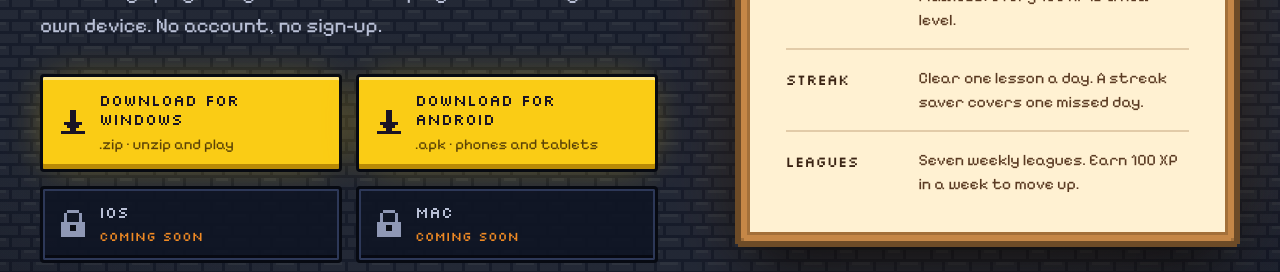
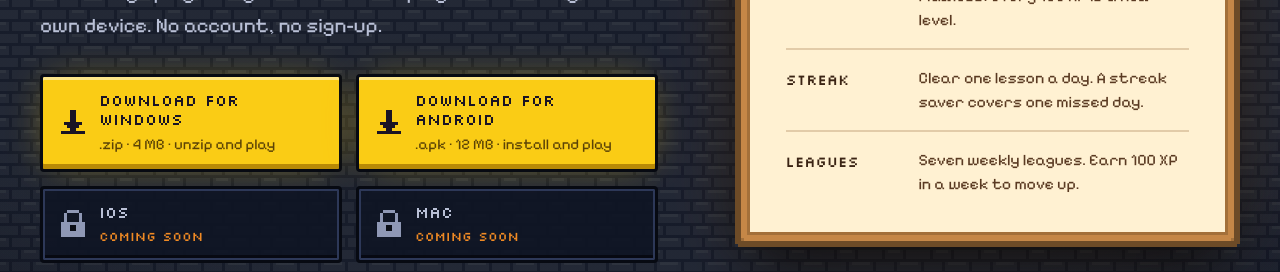
Before and after one commit to JreyForFun/code-forge, a plain HTML site: page landing/index.html in a window 1280 px wide. Shown: the part 3560-3832 px from the top of the page. Drawn offline with Linux system fonts and the light colour scheme.

Commit message:
landing: show download sizes on the Windows and Android buttons

```diff
--- a/landing/index.html
+++ b/landing/index.html
@@ -239,8 +239,8 @@
           <h2 id="download-title">Choose your gate, hero.</h2>
           <p class="lead">Code Forge plays fully offline and keeps your save on your own device. No account, no sign-up.</p>
           <ul class="gates" aria-label="Downloads">
-            <li><a class="gate gate--open" href="https://github.com/JreyForFun/code-forge/releases/download/v1.0.0/CodeForge-1.0.0-windows.zip" data-chest-trigger><svg class="gate__icon" viewBox="0 0 8 8" width="24" height="24" aria-hidden="true" shape-rendering="crispEdges"><path fill="currentColor" d="M3 0h2v4h2v1H6v1H5v1H3V6H2V5H1V4h2z"/><rect x="0" y="7" width="8" height="1" fill="currentColor"/></svg><span class="gate__text"><span class="gate__name">Download for Windows</span><span class="gate__meta">.zip &middot; unzip and play</span></span></a></li>
-            <li><a class="gate gate--open" href="https://github.com/JreyForFun/code-forge/releases/download/v1.0.0/CodeForge-1.0.0-android.apk" data-chest-trigger><svg class="gate__icon" viewBox="0 0 8 8" width="24" height="24" aria-hidden="true" shape-rendering="crispEdges"><path fill="currentColor" d="M3 0h2v4h2v1H6v1H5v1H3V6H2V5H1V4h2z"/><rect x="0" y="7" width="8" height="1" fill="currentColor"/></svg><span class="gate__text"><span class="gate__name">Download for Android</span><span class="gate__meta">.apk &middot; phones and tablets</span></span></a></li>
+            <li><a class="gate gate--open" href="https://github.com/JreyForFun/code-forge/releases/download/v1.0.0/CodeForge-1.0.0-windows.zip" data-chest-trigger><svg class="gate__icon" viewBox="0 0 8 8" width="24" height="24" aria-hidden="true" shape-rendering="crispEdges"><path fill="currentColor" d="M3 0h2v4h2v1H6v1H5v1H3V6H2V5H1V4h2z"/><rect x="0" y="7" width="8" height="1" fill="currentColor"/></svg><span class="gate__text"><span class="gate__name">Download for Windows</span><span class="gate__meta">.zip &middot; 4 MB &middot; unzip and play</span></span></a></li>
+            <li><a class="gate gate--open" href="https://github.com/JreyForFun/code-forge/releases/download/v1.0.0/CodeForge-1.0.0-android.apk" data-chest-trigger><svg class="gate__icon" viewBox="0 0 8 8" width="24" height="24" aria-hidden="true" shape-rendering="crispEdges"><path fill="currentColor" d="M3 0h2v4h2v1H6v1H5v1H3V6H2V5H1V4h2z"/><rect x="0" y="7" width="8" height="1" fill="currentColor"/></svg><span class="gate__text"><span class="gate__name">Download for Android</span><span class="gate__meta">.apk &middot; 12 MB &middot; install and play</span></span></a></li>
             <li><div class="gate gate--sealed" aria-disabled="true"><svg class="gate__icon" viewBox="0 0 8 9" width="24" height="27" aria-hidden="true" shape-rendering="crispEdges"><path fill="currentColor" d="M2 0h4v1h1v3H6V1H2v3H1V1h1z"/><path fill="currentColor" d="M0 4h8v5H0z"/><rect x="3" y="5" width="2" height="2" fill="#0b0e17"/></svg><span class="gate__text"><span class="gate__name">iOS</span><span class="gate__meta">Coming soon</span></span></div></li>
             <li><div class="gate gate--sealed" aria-disabled="true"><svg class="gate__icon" viewBox="0 0 8 9" width="24" height="27" aria-hidden="true" shape-rendering="crispEdges"><path fill="currentColor" d="M2 0h4v1h1v3H6V1H2v3H1V1h1z"/><path fill="currentColor" d="M0 4h8v5H0z"/><rect x="3" y="5" width="2" height="2" fill="#0b0e17"/></svg><span class="gate__text"><span class="gate__name">Mac</span><span class="gate__meta">Coming soon</span></span></div></li>
           </ul>
```
